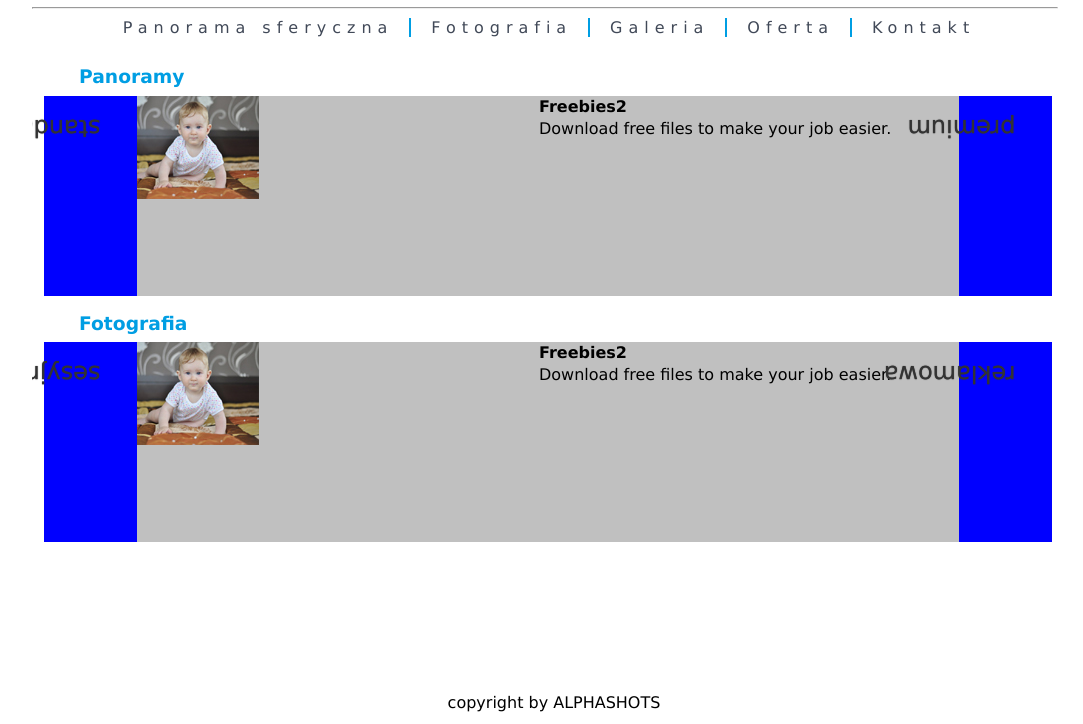
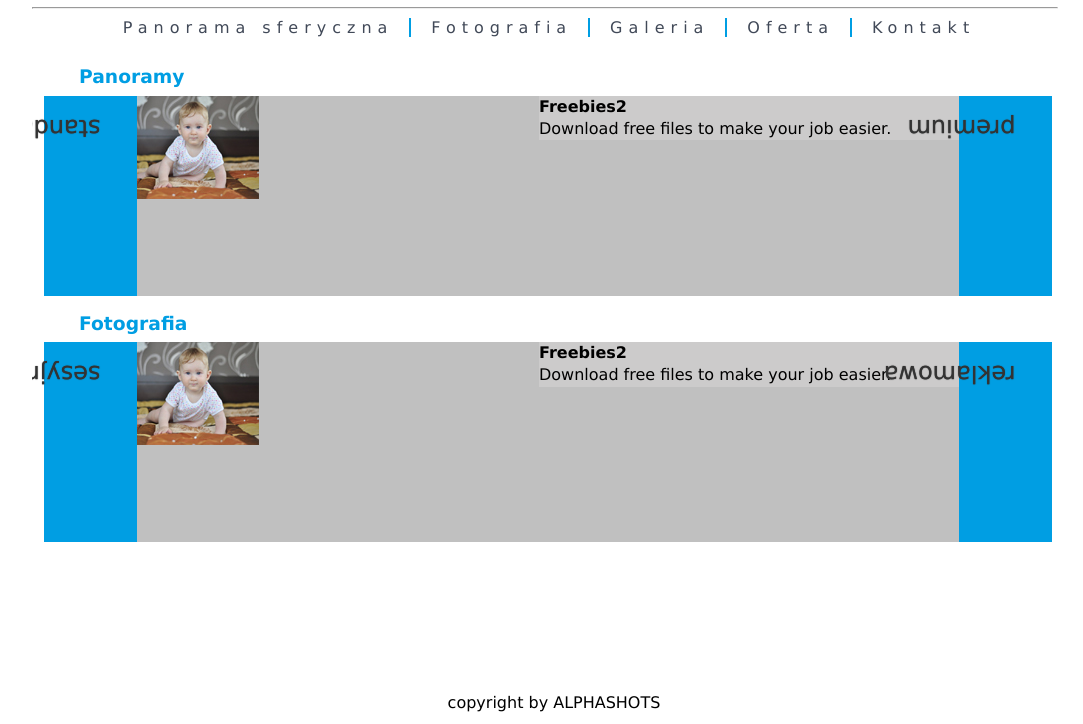
Before and after one commit to gladky/AlphaShots, a PHP site: page /oferta.php in a window 1280 px wide. Shown: the part 76-800 px from the top of the page, without its empty margins (96-1179 px from the left). Run offline with PHP 8.4, Linux system fonts and the light colour scheme.

Commit message:
fix of offer

```diff
--- a/website-nextVer/css/offer.css
+++ b/website-nextVer/css/offer.css
@@ -27,6 +27,7 @@
 	background-color:silver;
 }
 
+/*elem1*/
 ul.accordin{
   list-style: none;
   margin: 0;
@@ -46,19 +47,6 @@ ul.accordin li.accordin a.accordin{
   overflow: hidden;
   height: 115px;
   width: 0px;//?
-
-}
-
-
-#a1{
-  width:915px;
-  background-color: silver;
-
-}
-#a2{
-  width:915px;
-  background-color: silver;
-
 }
 
 ul.accordin li.accordin img.accordin{
@@ -71,9 +59,61 @@ ul.accordin li.accordin p.accordin{
   width: 420px;
   display: block;
   margin-left: 30px;
-  background-color:silver;
+  background-color:#cccbcb;
   float:right;
 }
+
+#a1{
+  width:915px;
+  background-color: silver;
+
+}
+
+
+/*elem2*/
+ul.accordin2{
+  list-style: none;
+  margin: 0;
+  padding: 0;
+}
+
+ul.accordin2 li.accordin2{
+  float: left;
+  padding: 0px;
+  display: block;
+  margin-right: 0px;
+  margin-top:0px;
+}
+
+ul.accordin2 li.accordin2 a.accordin2{
+  display: block;
+  overflow: hidden;
+  height: 115px;
+  width: 0px;//?
+}
+
+ul.accordin2 li.accordin2 img.accordin2{
+  position: absolute;
+}
+
+ul.accordin2 li.accordin2 p.accordin{
+  margin: 0;
+  padding: 0;
+  width: 420px;
+  display: block;
+  margin-left: 30px;
+  background-color:#cccbcb;
+  float:right;
+}
+
+#a2 {
+  width:915px;
+  background-color: silver;
+
+}
+
+
+
 
 img.product {
 	margin-left: 60px;
@@ -82,7 +122,7 @@ img.product {
 div.vertical {
   position:absolute;
   padding:0;
-  background-color: blue;
+  background-color: #009ee3;
   padding-top: 30px;
   padding-bottom: 30px;
   height: 140px;
--- a/website-nextVer/oferta.php
+++ b/website-nextVer/oferta.php
@@ -8,7 +8,7 @@
 			<div class="offer-em">
 				<ul class="accordin">
 					<li class="accordin">
-						<a class="accordin" id="a2">
+						<a class="accordin" id="a1">
 							<div class="vertical">
 								<p class="vertical" id="p1">standard</p>
 							</div>
@@ -36,9 +36,9 @@
 			</div>
 			<h3>Fotografia</h3>
 			<div class="offer-em">
-				<ul class="accordin">
-					<li class="accordin">
-						<a class="accordin" id="a1">
+				<ul class="accordin2">
+					<li class="accordin2">
+						<a class="accordin2" id="a2">
 							<div class="vertical">
 								<p class="vertical" id="p1">sesyjna</p>
 							</div>
@@ -49,8 +49,8 @@
 							</p>
 						</a>
 					</li>
-					<li class="accordin">
-						<a class="accordin">
+					<li class="accordin2">
+						<a class="accordin2">
 							<div class="vertical">
 								<p class="vertical">reklamowa</p>
 							</div>
```
